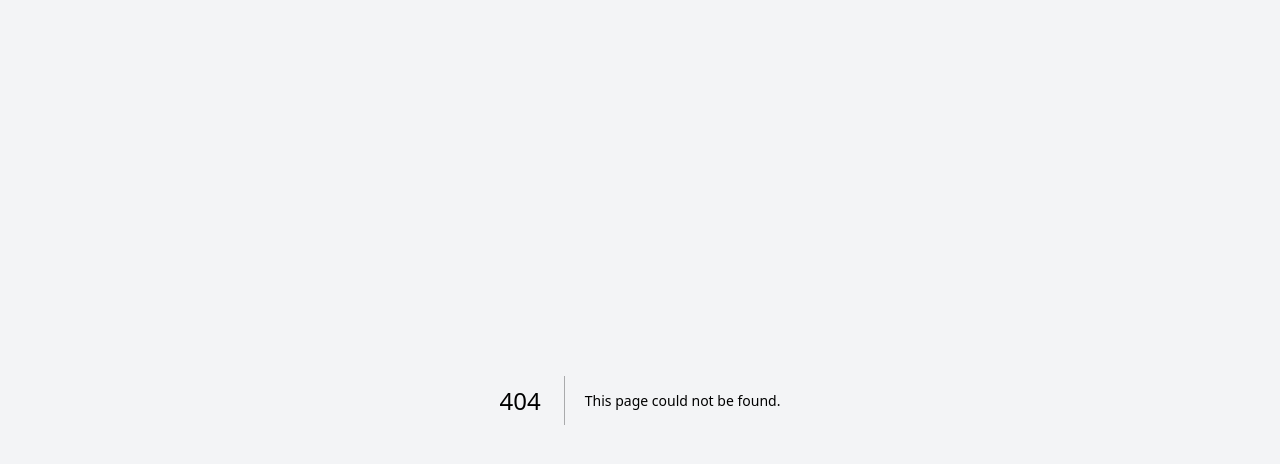
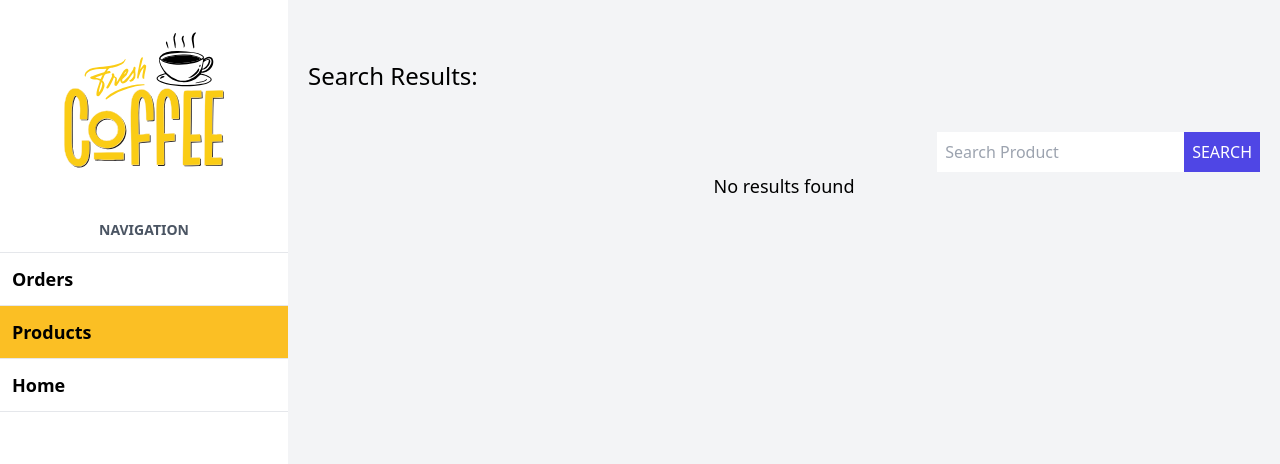
Before and after one commit to irenemonzon/Restaurant-shop, a Next.js app: page /admin/products/search in a window 1280 px wide. Before the commit this address had no page. Shown: the top 464 px of the page. Built offline with nearby package versions, Linux system fonts and the light colour scheme; no server answers; the database is empty.

Commit message:
create page to show result in admin with products

```diff
--- a/app/admin/products/page.tsx
+++ b/app/admin/products/page.tsx
@@ -3,6 +3,8 @@
 import ProductTable from "@/components/products/ProductsTable"
 import Heading from "@/components/ui/Heading"
 import { prisma } from "@/src/lib/prisma"
+import Link from "next/link"
+import ProductSearchForm from "@/components/products/ProductSearchForm"
 
 async function ProductCount() {
   return await prisma.product.count()
@@ -44,6 +46,15 @@
       <Heading>
         Admin Products
       </Heading>
+      <div className="flex flex-col md:flex-row md:justify-between gap-5">
+        <Link
+          href={'/admin/products/new'}
+          className="bg-amber-400 w-full md:w-[50%] lg:w-auto text-xl px-10 py-3 font-bold cursor-pointer rounded-md"
+        >
+        Create Product
+        </Link>
+        <ProductSearchForm/>
+      </div>
       <ProductTable
         products={products}
       />
--- /dev/null
+++ b/app/admin/products/search/page.tsx
@@ -0,0 +1,44 @@
+import Heading from "@/components/ui/Heading";
+import { prisma } from "@/src/lib/prisma";
+import Link from "next/link";
+import ProductSearchForm from "@/components/products/ProductSearchForm";
+import ProductTable from "@/components/products/ProductsTable";
+
+async function searchProducts(searchTerm:string){
+    const products=await prisma.product.findMany({
+        where:{
+            name:{
+                contains:searchTerm,
+                mode:'insensitive'
+            }
+        },
+        include:{
+            category:true
+        }
+    })
+    return products
+}
+
+export default async function SearchPage({searchParams}:{searchParams:{search:string}}){
+
+    const products= await searchProducts(searchParams.search)
+
+    return(
+       <>
+        <Heading>
+            Search Results: {searchParams.search}
+        </Heading>
+        <div className="flex flex-col md:flex-row md:justify-end">
+        <ProductSearchForm/>
+      </div>
+      {products.length ? (
+         <ProductTable
+         products={products}
+         />
+
+      ):<p className="text-center text-lg"> No results found</p> }
+
+       </>
+    )
+
+}
--- /dev/null
+++ b/components/products/ProductSearchForm.tsx
@@ -0,0 +1,46 @@
+"use client"
+import { SearchSchema } from "@/src/schema"
+import { toast } from "react-toastify"
+import { useRouter } from "next/navigation"
+
+const ProductSearchForm = () => {
+  const router=useRouter()
+
+  const handleSearchForm=(formData:FormData)=>{
+
+    const data={
+      search:formData.get('search')
+    }
+    const result=SearchSchema.safeParse(data)
+    if(!result.success){
+      result.error.issues.forEach(issue=>{
+        toast.error(issue.message)
+      })
+      return
+    }
+    router.push(`/admin/products/search?search=${result.data.search}`)
+
+  }
+
+  return (
+    <form
+      action={handleSearchForm}
+      className="flex items-center"
+    >
+        <input type="text"
+        placeholder="Search Product"
+        className="p-2 placeholder-gray-400 w-full"
+        name="search"
+        />
+        <input
+            type="submit"
+            className="bg-indigo-600 p-2 uppercase text-white cursor pointer"
+            value={'Search'}
+        />
+
+
+    </form>
+  )
+}
+
+export default ProductSearchForm
--- a/src/schema/index.ts
+++ b/src/schema/index.ts
@@ -1,4 +1,4 @@
-import {z} from 'zod'
+import {object, z} from 'zod'
 
 export const OrderSchema=z.object({
     name: z.string()
@@ -14,3 +14,9 @@
     }))
 
 })
+
+export const SearchSchema= z.object({
+    search:z.string()
+            .trim()
+            .min(1,{message:'The field should not be empty'})
+})
```
